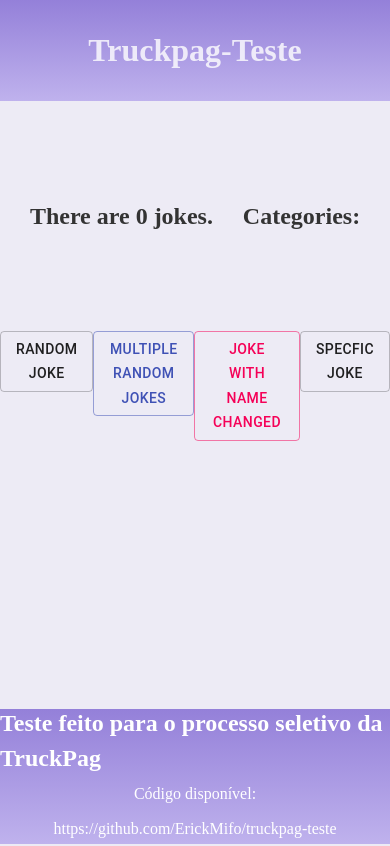
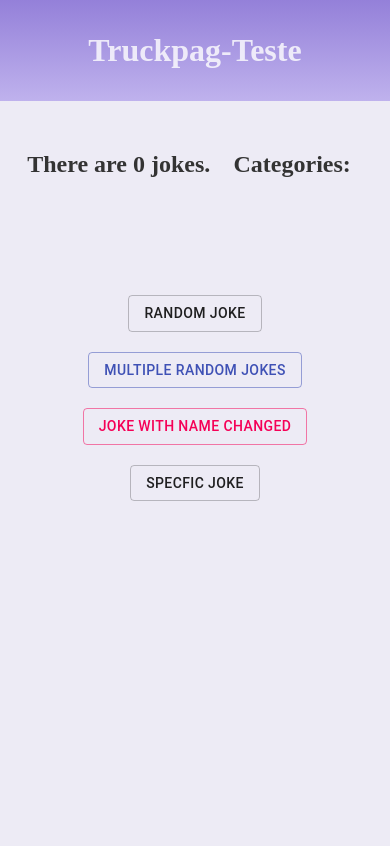
Before and after one commit to ErickMifo/cn-jokes, a React (Create React App) app: page / in a window 390 px wide. Built offline with nearby package versions, Linux system fonts and the light colour scheme; no server answers.

Commit message:
ADD
+responsive design

```diff
--- a/src/components/Footer/styles.js
+++ b/src/components/Footer/styles.js
@@ -18,4 +18,8 @@
     position: absolute;
     left: 0;
     bottom: 0;
+
+    @media(max-width: 595px) {
+        display: none;
+    }
 `;
--- a/src/components/Home/index.js
+++ b/src/components/Home/index.js
@@ -2,7 +2,7 @@
 import instance from '../../axios/axios';
 
 
-import { Container, DataContainer, useStyles } from './styles';
+import { Container, DataContainer } from './styles';
 
 import { Button } from '@material-ui/core';
 import { Link } from 'react-router-dom';
@@ -10,7 +10,6 @@
 
 
 function Home() {
-    const classes = useStyles()
 
     const [numofjokes,setNumofjokes] = useState(0)
     const [categories, setCategories] = useState([])
@@ -43,13 +42,13 @@
 
         <h2>Categories:</h2>
 
-    {categories.map((item) => {
+    {categories.map((item, index) => {
 
 
 
   return(
 
-    <h3> {item} </h3>
+    <h3 key = {index}> {item} </h3>
 
     )})}
 
@@ -63,19 +62,19 @@
 
 
         <Link to={'/random'}>
-            <Button className={classes.button} variant="outlined">
+            <Button  variant="outlined">
                 Random Joke
             </Button>
         </Link>
 
         <Link to={'/multiple'}>
-            <Button className={classes.button}  variant="outlined" color="primary">
+            <Button   variant="outlined" color="primary">
                 Multiple Random Jokes
             </Button>
         </Link>
 
         <Link to={'/changeName'}>
-            <Button className={classes.button} variant="outlined" color="secondary">
+            <Button  variant="outlined" color="secondary">
                 Joke with Name Changed
             </Button>
         </Link>
--- a/src/components/Home/styles.js
+++ b/src/components/Home/styles.js
@@ -1,12 +1,21 @@
 import styled from 'styled-components';
-import { makeStyles } from '@material-ui/core/styles';
+
 
 
 export const Container = styled.div`
     display: flex;
     flex-direction: row;
-    justify-content: center;
+    justify-content: space-evenly;
     margin-top: 12vh;
+
+    @media(max-width: 800px) {
+        flex-direction: column;
+        align-items: center;
+
+        button{
+            margin-bottom: 20px;
+        }
+    }
 `
 
 export const DataContainer = styled.div`
@@ -16,9 +25,13 @@
     align-items: center;
     margin-top: 12vh;
 
+    @media(max-width: 425px) {
+        margin-top: 4vh;
+        padding: 16px;
+
+        h2{
+            margin-right: 12px;
+        }
+
+    }
 `
-export const useStyles = makeStyles({
-    button: {
-      marginRight: 20,
-    },
-  });
--- a/src/components/Joke/styles.js
+++ b/src/components/Joke/styles.js
@@ -14,7 +14,7 @@
 
 export const useStyles = makeStyles((theme) => ({
     root: {
-      width: 550,
+      width: '80vw',
       height: 150,
       marginTop: 20,
       marginBottom: 20,
@@ -28,6 +28,11 @@
     },
     input: {
       marginRight: 20,
+      ['@media (max-width:480px)']: {
+        display: 'flex',
+        flexDirection: 'column',
+        alignItens: 'center',
+      }
     },
     form: {
       marginTop: 20,
```
Also changed, not shown: 1 other file (tests, documents, lock files or other folders).
